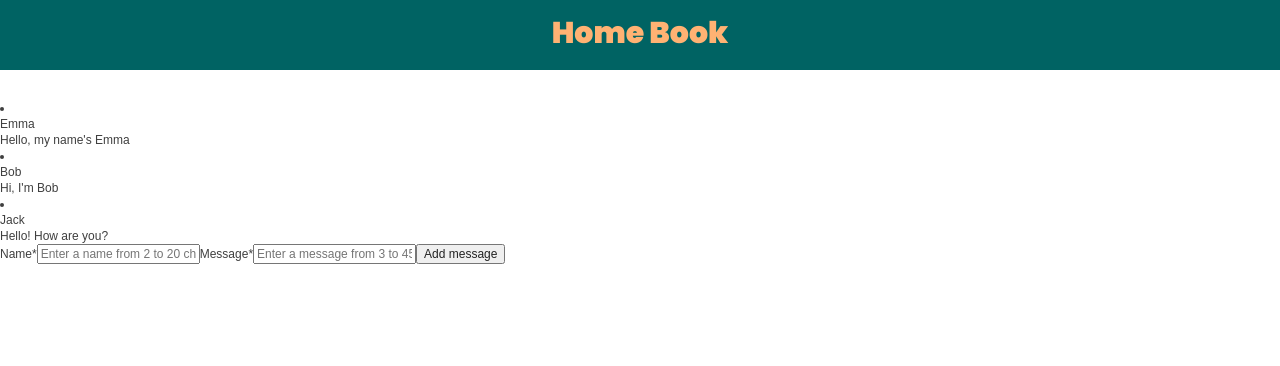
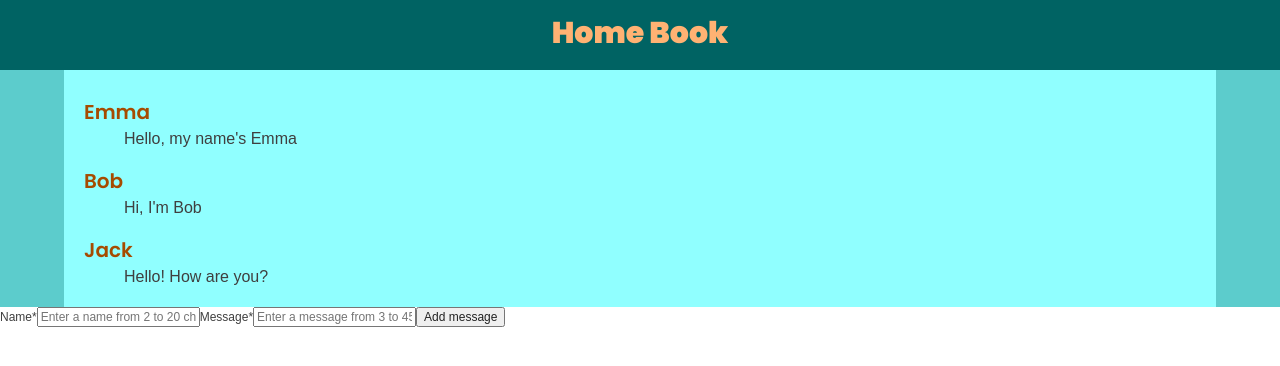
Before and after one commit to LeanNSP/home-book-frontend, a React (Create React App) app: page / in a window 1280 px wide. Shown: the top 366 px of the page. Built offline with nearby package versions, Linux system fonts and the light colour scheme; a web font is replaced by a local one.

Commit message:
adds styles Main

```diff
--- a/src/components/Header/Header.module.css
+++ b/src/components/Header/Header.module.css
@@ -1,7 +1,6 @@
 .header {
   background-color: var(--secondary-background-color);
   height: 70px;
-  margin-bottom: 30px;
 }
 
 .title {
--- a/src/components/Main/Main.jsx
+++ b/src/components/Main/Main.jsx
@@ -2,8 +2,14 @@ import React from "react";
 
 import MessageList from "../MessageList/MessageList";
 
+import style from "./Main.module.css";
+
 const Main = () => {
-  return <MessageList />;
+  return (
+    <main className={style.main}>
+      <MessageList />
+    </main>
+  );
 };
 
 export default Main;
--- /dev/null
+++ b/src/components/Main/Main.module.css
@@ -0,0 +1,6 @@
+.main {
+  display: flex;
+  justify-content: center;
+  background-color: var(--primary-background-color);
+  width: 100%;
+}
--- a/src/components/MessageList/MessageList.jsx
+++ b/src/components/MessageList/MessageList.jsx
@@ -1,6 +1,8 @@
 import React from "react";
 
 import MessageListItem from "./MessageListItem";
+
+import style from "./MessageList.module.css";
 
 const MessageList = () => {
   const messages = [
@@ -8,9 +10,13 @@ const MessageList = () => {
     { id: 2, name: "Bob", message: "Hi, I'm Bob" },
     { id: 3, name: "Jack", message: "Hello! How are you?" },
   ];
-  return messages.map((message) => (
-    <MessageListItem key={message.id} {...message} />
-  ));
+  return (
+    <ul className={style.list}>
+      {messages.map((message) => (
+        <MessageListItem key={message.id} {...message} />
+      ))}
+    </ul>
+  );
 };
 
 export default MessageList;
--- /dev/null
+++ b/src/components/MessageList/MessageList.module.css
@@ -0,0 +1,28 @@
+.list {
+  display: flex;
+  flex-direction: column;
+  list-style: none;
+  background-color: var(--list-background-color);
+  width: 90vw;
+  padding-top: 30px;
+}
+
+.item {
+  margin-bottom: 20px;
+}
+
+.item__name {
+  padding-left: 20px;
+  color: var(--name-font-color);
+  font-size: 20px;
+  line-height: 24px;
+  font-weight: 600;
+  margin-bottom: 5px;
+}
+
+.item__message {
+  padding-left: 60px;
+  padding-right: 60px;
+  font-size: 16px;
+  line-height: 20px;
+}
--- a/src/components/MessageList/MessageListItem.jsx
+++ b/src/components/MessageList/MessageListItem.jsx
@@ -1,10 +1,12 @@
 import React from "react";
+
+import style from "./MessageList.module.css";
 
 const MessageListItem = ({ name, message }) => {
   return (
-    <li>
-      <p>{name}</p>
-      <p>{message}</p>
+    <li className={style.item}>
+      <p className={style.item__name}>{name}</p>
+      <p className={style.item__message}>{message}</p>
     </li>
   );
 };
--- a/src/css/variablies.css
+++ b/src/css/variablies.css
@@ -3,10 +3,12 @@
 
   --primary-font-color: #3f3f3f;
   --secondary-font-color: #ffb273;
+  --name-font-color: #a64b00;
   --white-font: #ffffff;
 
-  --primary-background-color: #ffffff;
+  --primary-background-color: #5ccccc;
   --secondary-background-color: #006363;
+  --list-background-color: #90ffff;
   --primary-content-color: #889dea;
   --border-color: #c7c7c7;
 }
```
